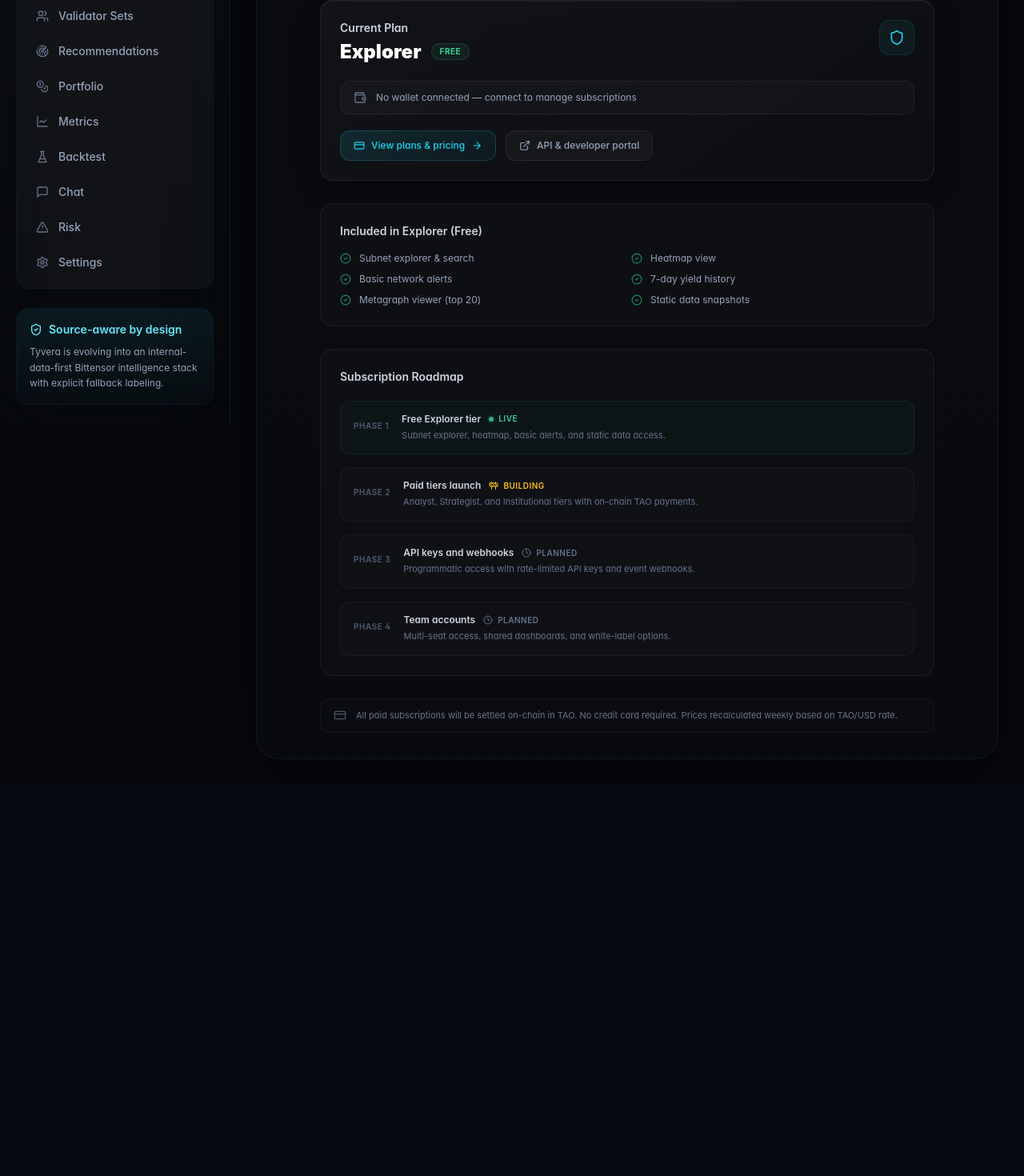
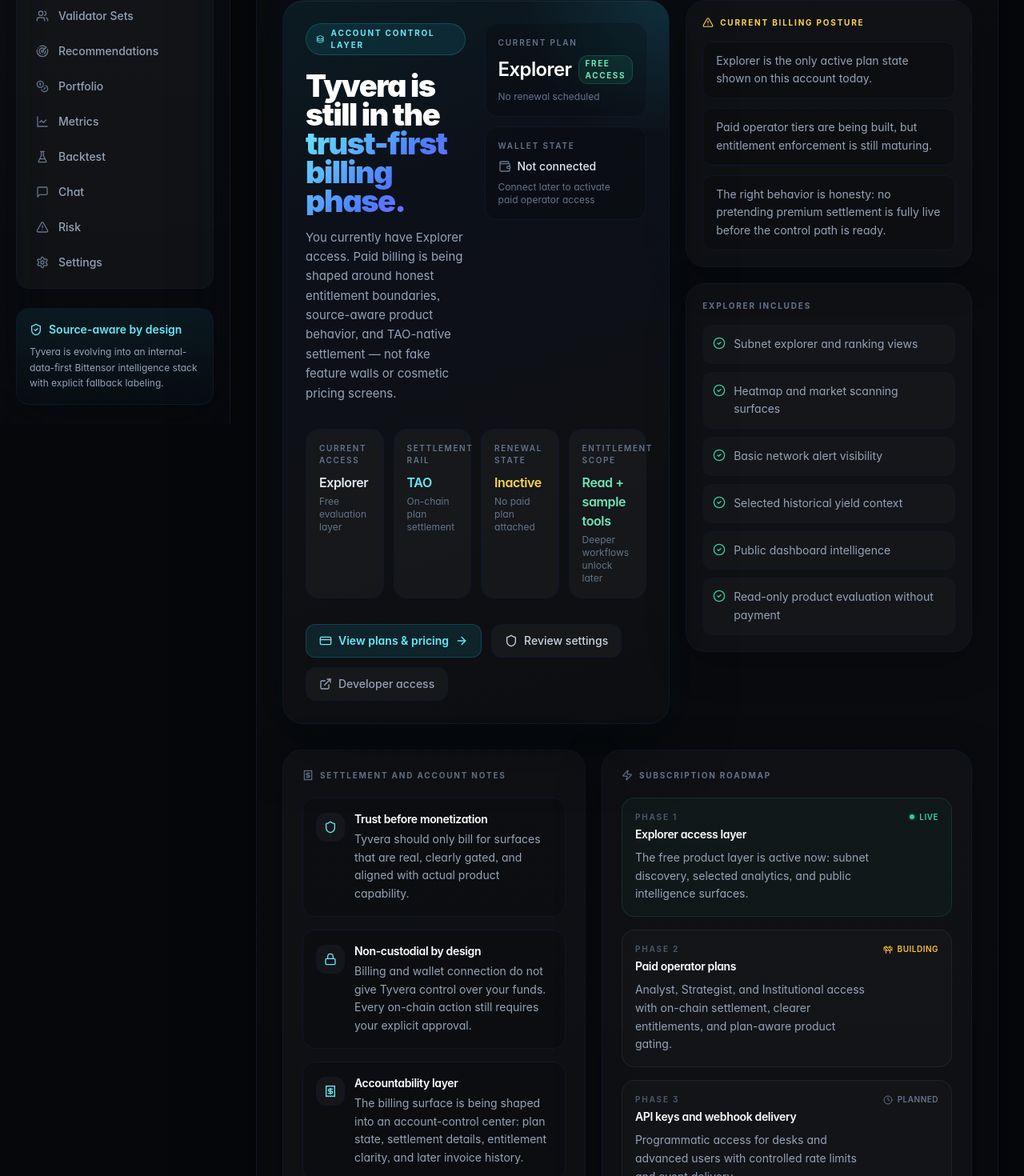
Before and after one commit to openclawbeta/tyvera, a Next.js app: page /billing in a window 1280 px wide. Shown: the part 320-1790 px from the top of the page at 80% size. Before the commit the page ends 1301 px from the top, so only its background shows below. Built offline with nearby package versions, Linux system fonts and the light colour scheme; no server answers.

Commit message:
feat(ui): redesign billing account surface

```diff
--- a/app/(app)/billing/page.tsx
+++ b/app/(app)/billing/page.tsx
@@ -1,40 +1,110 @@
 "use client";
 
-import { Wallet, CreditCard, ArrowRight, ExternalLink, Clock, Shield, CheckCircle2, Construction } from "lucide-react";
+import {
+  Wallet,
+  CreditCard,
+  ArrowRight,
+  ExternalLink,
+  Clock,
+  Shield,
+  CheckCircle2,
+  Construction,
+  Zap,
+  AlertTriangle,
+  Receipt,
+  Layers3,
+  Lock,
+} from "lucide-react";
 import Link from "next/link";
 import { PageHeader } from "@/components/layout/page-header";
 import { FadeIn, StaggerContainer, StaggerItem } from "@/components/ui-custom/fade-in";
 
 const PLAN_STATUS = {
   tier: "Explorer",
-  status: "Free",
+  status: "Free access",
   walletConnected: false,
+  renewal: "No renewal scheduled",
+  settlementRail: "TAO on-chain",
 } as const;
 
 const ROADMAP_PHASES = [
   {
     phase: "Phase 1",
-    label: "Free Explorer tier",
+    label: "Explorer access layer",
     status: "live" as const,
-    detail: "Subnet explorer, heatmap, basic alerts, and static data access.",
+    detail: "The free product layer is active now: subnet discovery, selected analytics, and public intelligence surfaces.",
   },
   {
     phase: "Phase 2",
-    label: "Paid tiers launch",
+    label: "Paid operator plans",
     status: "building" as const,
-    detail: "Analyst, Strategist, and Institutional tiers with on-chain TAO payments.",
+    detail: "Analyst, Strategist, and Institutional access with on-chain settlement, clearer entitlements, and plan-aware product gating.",
   },
   {
     phase: "Phase 3",
-    label: "API keys and webhooks",
+    label: "API keys and webhook delivery",
     status: "planned" as const,
-    detail: "Programmatic access with rate-limited API keys and event webhooks.",
+    detail: "Programmatic access for desks and advanced users with controlled rate limits and event delivery.",
   },
   {
     phase: "Phase 4",
-    label: "Team accounts",
+    label: "Team and desk accounts",
     status: "planned" as const,
-    detail: "Multi-seat access, shared dashboards, and white-label options.",
+    detail: "Shared access, multi-wallet workflows, and broader operational controls for funds, subnet teams, and internal research groups.",
+  },
+];
+
+const EXPLORER_FEATURES = [
+  "Subnet explorer and ranking views",
+  "Heatmap and market scanning surfaces",
+  "Basic network alert visibility",
+  "Selected historical yield context",
+  "Public dashboard intelligence",
+  "Read-only product evaluation without payment",
+];
+
+const ACCOUNT_SURFACES = [
+  {
+    label: "Current access",
+    value: "Explorer",
+    note: "Free evaluation layer",
+    tone: "text-slate-200",
+  },
+  {
+    label: "Settlement rail",
+    value: "TAO",
+    note: "On-chain plan settlement",
+    tone: "text-cyan-300",
+  },
+  {
+    label: "Renewal state",
+    value: "Inactive",
+    note: "No paid plan attached",
+    tone: "text-amber-300",
+  },
+  {
+    label: "Entitlement scope",
+    value: "Read + sample tools",
+    note: "Deeper workflows unlock later",
+    tone: "text-emerald-300",
+  },
+];
+
+const BILLING_NOTES = [
+  {
+    icon: Shield,
+    title: "Trust before monetization",
+    detail: "Tyvera should only bill for surfaces that are real, clearly gated, and aligned with actual product capability.",
+  },
+  {
+    icon: Lock,
+    title: "Non-custodial by design",
+    detail: "Billing and wallet connection do not give Tyvera control over your funds. Every on-chain action still requires your explicit approval.",
+  },
+  {
+    icon: Receipt,
+    title: "Accountability layer",
+    detail: "The billing surface is being shaped into an account-control center: plan state, settlement details, entitlement clarity, and later invoice history.",
   },
 ];
 
@@ -65,180 +135,225 @@
 
 export default function BillingPage() {
   return (
-    <div className="max-w-3xl mx-auto space-y-7">
+    <div className="max-w-6xl mx-auto space-y-8">
       <PageHeader
         title="Billing & Account"
-        subtitle="Your subscription status and payment history"
+        subtitle="Plan status, entitlement direction, and the trust model behind paid access"
       />
 
-      {/* Current plan card */}
       <FadeIn>
+        <div className="grid gap-5 xl:grid-cols-[1.15fr_0.85fr]">
           <div
-          className="rounded-2xl p-6 relative overflow-hidden"
+            className="relative overflow-hidden rounded-[26px] border border-white/8 p-6 md:p-7"
             style={{
-            background: "linear-gradient(145deg, rgba(255,255,255,0.035) 0%, rgba(255,255,255,0.015) 100%)",
-            border: "1px solid rgba(255,255,255,0.08)",
-            boxShadow: "0 1px 0 rgba(255,255,255,0.05) inset, 0 8px 32px rgba(0,0,0,0.3)",
+              background:
+                "linear-gradient(160deg, rgba(34,211,238,0.08) 0%, rgba(79,124,255,0.045) 28%, rgba(255,255,255,0.018) 62%, rgba(255,255,255,0.012) 100%)",
+              boxShadow:
+                "0 24px 80px rgba(0,0,0,0.34), inset 0 1px 0 rgba(255,255,255,0.05), 0 0 40px rgba(34,211,238,0.04)",
             }}
           >
-          <div className="flex items-start justify-between mb-5">
-            <div>
-              <h3 className="text-sm font-semibold text-slate-300 mb-1">Current Plan</h3>
-              <div className="flex items-center gap-3">
-                <span className="text-2xl font-black text-white">{PLAN_STATUS.tier}</span>
-                <span
-                  className="px-2.5 py-0.5 rounded-lg text-[10px] font-bold uppercase tracking-wider"
-                  style={{
-                    background: "rgba(52,211,153,0.08)",
-                    border: "1px solid rgba(52,211,153,0.18)",
-                    color: "#34d399",
-                  }}
-                >
+            <div className="absolute right-0 top-0 h-40 w-56 pointer-events-none" style={{ background: "radial-gradient(circle at top right, rgba(34,211,238,0.14), transparent 68%)" }} />
+
+            <div className="relative flex flex-col gap-8">
+              <div className="flex flex-col gap-6 lg:flex-row lg:items-start lg:justify-between">
+                <div className="max-w-2xl">
+                  <div className="inline-flex items-center gap-2 rounded-full border border-cyan-400/20 bg-cyan-400/10 px-3 py-1 text-[10px] font-bold uppercase tracking-[0.18em] text-cyan-300">
+                    <Layers3 className="w-3 h-3" />
+                    account control layer
+                  </div>
+                  <h2 className="mt-5 text-3xl font-black tracking-[-0.04em] text-white md:text-[38px]">
+                    Tyvera is still in the
+                    <span className="block bg-[linear-gradient(135deg,#67e8f9_0%,#4f7cff_55%,#8b5cf6_100%)] bg-clip-text text-transparent">
+                      trust-first billing phase.
+                    </span>
+                  </h2>
+                  <p className="mt-4 max-w-xl text-sm leading-relaxed text-slate-400 md:text-[15px]">
+                    You currently have Explorer access. Paid billing is being shaped around honest entitlement boundaries,
+                    source-aware product behavior, and TAO-native settlement — not fake feature walls or cosmetic pricing screens.
+                  </p>
+                </div>
+
+                <div className="grid w-full max-w-[280px] gap-3">
+                  <div className="rounded-2xl border border-white/8 bg-black/20 px-4 py-4">
+                    <div className="text-[10px] font-semibold uppercase tracking-[0.18em] text-slate-500">Current plan</div>
+                    <div className="mt-2 flex items-center gap-2">
+                      <span className="text-2xl font-semibold tracking-tight text-white">{PLAN_STATUS.tier}</span>
+                      <span className="rounded-lg border border-emerald-400/20 bg-emerald-400/10 px-2 py-0.5 text-[10px] font-bold uppercase tracking-[0.16em] text-emerald-300">
                         {PLAN_STATUS.status}
                       </span>
                     </div>
+                    <div className="mt-2 text-xs text-slate-500">{PLAN_STATUS.renewal}</div>
                   </div>
-            <div
-              className="w-11 h-11 rounded-xl flex items-center justify-center"
-              style={{
-                background: "rgba(34,211,238,0.06)",
-                border: "1px solid rgba(34,211,238,0.12)",
-              }}
-            >
-              <Shield className="w-5 h-5 text-cyan-400" />
+
+                  <div className="rounded-2xl border border-white/8 bg-black/20 px-4 py-4">
+                    <div className="text-[10px] font-semibold uppercase tracking-[0.18em] text-slate-500">Wallet state</div>
+                    <div className="mt-2 flex items-center gap-2 text-sm font-medium text-slate-200">
+                      <Wallet className="w-4 h-4 text-slate-500" />
+                      {PLAN_STATUS.walletConnected ? "Connected" : "Not connected"}
+                    </div>
+                    <div className="mt-2 text-xs text-slate-500">
+                      {PLAN_STATUS.walletConnected
+                        ? "Ready for plan management"
+                        : "Connect later to activate paid operator access"}
+                    </div>
+                  </div>
                 </div>
               </div>
 
-          {/* Wallet status */}
-          <div
-            className="flex items-center gap-3 px-4 py-3 rounded-xl mb-5"
-            style={{
-              background: "rgba(255,255,255,0.025)",
-              border: "1px solid rgba(255,255,255,0.06)",
-            }}
-          >
-            <Wallet className="w-4 h-4 text-slate-500" />
-            <span className="text-xs text-slate-400">
-              {PLAN_STATUS.walletConnected
-                ? "Wallet connected"
-                : "No wallet connected \u2014 connect to manage subscriptions"}
-            </span>
+              <div className="grid gap-3 md:grid-cols-4">
+                {ACCOUNT_SURFACES.map((item) => (
+                  <div key={item.label} className="rounded-2xl border border-white/8 bg-white/[0.03] px-4 py-4">
+                    <div className="text-[10px] font-semibold uppercase tracking-[0.16em] text-slate-500">{item.label}</div>
+                    <div className={`mt-2 text-base font-semibold tracking-tight ${item.tone}`}>{item.value}</div>
+                    <div className="mt-1 text-xs text-slate-500">{item.note}</div>
+                  </div>
+                ))}
               </div>
 
-          {/* Actions */}
               <div className="flex flex-wrap gap-3">
                 <Link
                   href="/pricing"
-              className="inline-flex items-center gap-2 text-xs font-medium px-4 py-2.5 rounded-xl transition-all hover:brightness-110"
-              style={{
-                background: "linear-gradient(135deg, rgba(34,211,238,0.12), rgba(6,182,212,0.06))",
-                border: "1px solid rgba(34,211,238,0.2)",
-                color: "#22d3ee",
-              }}
+                  className="inline-flex items-center gap-2 rounded-xl border border-cyan-400/20 bg-cyan-400/10 px-4 py-2.5 text-sm font-semibold text-cyan-300 transition-all hover:bg-cyan-400/15"
                 >
-              <CreditCard className="w-3.5 h-3.5" />
+                  <CreditCard className="w-4 h-4" />
                   View plans & pricing
-              <ArrowRight className="w-3.5 h-3.5" />
+                  <ArrowRight className="w-4 h-4" />
+                </Link>
+                <Link
+                  href="/settings"
+                  className="inline-flex items-center gap-2 rounded-xl border border-white/8 bg-white/[0.04] px-4 py-2.5 text-sm font-medium text-slate-300 transition-all hover:bg-white/[0.07]"
+                >
+                  <Shield className="w-4 h-4" />
+                  Review settings
                 </Link>
                 <Link
                   href="/developers"
-              className="inline-flex items-center gap-2 text-xs font-medium px-4 py-2.5 rounded-xl transition-all hover:brightness-110"
-              style={{
-                background: "rgba(255,255,255,0.03)",
-                border: "1px solid rgba(255,255,255,0.08)",
-                color: "#94a3b8",
-              }}
+                  className="inline-flex items-center gap-2 rounded-xl border border-white/8 bg-white/[0.04] px-4 py-2.5 text-sm font-medium text-slate-400 transition-all hover:bg-white/[0.07] hover:text-slate-300"
                 >
-              <ExternalLink className="w-3.5 h-3.5" />
-              API & developer portal
+                  <ExternalLink className="w-4 h-4" />
+                  Developer access
                 </Link>
+              </div>
+            </div>
+          </div>
+
+          <div className="space-y-5">
+            <div className="rounded-[24px] border border-white/8 bg-white/[0.025] p-5 shadow-[0_14px_50px_rgba(0,0,0,0.24)]">
+              <div className="flex items-center gap-2 text-[10px] font-bold uppercase tracking-[0.18em] text-amber-300">
+                <AlertTriangle className="w-3.5 h-3.5" />
+                current billing posture
+              </div>
+              <div className="mt-4 space-y-3">
+                {[
+                  "Explorer is the only active plan state shown on this account today.",
+                  "Paid operator tiers are being built, but entitlement enforcement is still maturing.",
+                  "The right behavior is honesty: no pretending premium settlement is fully live before the control path is ready.",
+                ].map((line) => (
+                  <div key={line} className="rounded-xl border border-white/6 bg-black/20 px-4 py-3 text-sm leading-relaxed text-slate-400">
+                    {line}
+                  </div>
+                ))}
+              </div>
+            </div>
+
+            <div className="rounded-[24px] border border-white/8 bg-white/[0.025] p-5 shadow-[0_14px_50px_rgba(0,0,0,0.24)]">
+              <div className="text-[10px] font-bold uppercase tracking-[0.18em] text-slate-500">Explorer includes</div>
+              <div className="mt-4 grid gap-2.5">
+                {EXPLORER_FEATURES.map((feature) => (
+                  <div key={feature} className="flex items-start gap-2.5 rounded-xl border border-white/6 bg-white/[0.02] px-3 py-3">
+                    <CheckCircle2 className="mt-0.5 h-4 w-4 shrink-0 text-emerald-400" />
+                    <span className="text-sm leading-relaxed text-slate-400">{feature}</span>
+                  </div>
+                ))}
+              </div>
+            </div>
           </div>
         </div>
       </FadeIn>
 
-      {/* What's included in Explorer */}
       <FadeIn>
-        <div
-          className="rounded-2xl p-6"
-          style={{
-            background: "rgba(255,255,255,0.018)",
-            border: "1px solid rgba(255,255,255,0.06)",
-          }}
-        >
-          <h3 className="text-sm font-semibold text-slate-300 mb-4">Included in Explorer (Free)</h3>
-          <div className="grid grid-cols-1 sm:grid-cols-2 gap-2.5">
-            {[
-              "Subnet explorer & search",
-              "Heatmap view",
-              "Basic network alerts",
-              "7-day yield history",
-              "Metagraph viewer (top 20)",
-              "Static data snapshots",
-            ].map((feature) => (
-              <div key={feature} className="flex items-center gap-2.5 text-xs text-slate-400">
-                <CheckCircle2 className="w-3.5 h-3.5 text-emerald-400/60 flex-shrink-0" />
-                {feature}
+        <div className="grid gap-5 xl:grid-cols-[0.9fr_1.1fr]">
+          <div className="rounded-[24px] border border-white/8 bg-white/[0.022] p-6 shadow-[0_16px_56px_rgba(0,0,0,0.26)]">
+            <div className="mb-5 flex items-center gap-2 text-[10px] font-bold uppercase tracking-[0.18em] text-slate-500">
+              <Receipt className="w-3.5 h-3.5" />
+              settlement and account notes
+            </div>
+            <div className="space-y-4">
+              {BILLING_NOTES.map(({ icon: Icon, title, detail }) => (
+                <div key={title} className="rounded-2xl border border-white/8 bg-black/20 p-4">
+                  <div className="flex items-start gap-3">
+                    <div className="mt-0.5 flex h-9 w-9 shrink-0 items-center justify-center rounded-xl border border-white/8 bg-white/[0.04]">
+                      <Icon className="h-4 w-4 text-cyan-300" />
+                    </div>
+                    <div>
+                      <div className="text-sm font-semibold tracking-tight text-white">{title}</div>
+                      <p className="mt-1 text-sm leading-relaxed text-slate-400">{detail}</p>
+                    </div>
+                  </div>
                 </div>
               ))}
             </div>
+
+            <div className="mt-5 rounded-2xl border border-cyan-400/12 bg-cyan-400/[0.035] px-4 py-4 text-sm leading-relaxed text-slate-400">
+              <span className="font-semibold text-cyan-300">TAO-native direction.</span>{" "}
+              Paid access is intended to settle on-chain in TAO, with clearer entitlement states and less ambiguity between browsing, paid research, and operational workflows.
             </div>
-      </FadeIn>
+          </div>
 
-      {/* Subscription roadmap */}
-      <FadeIn>
-        <div
-          className="rounded-2xl p-6"
-          style={{
-            background: "rgba(255,255,255,0.018)",
-            border: "1px solid rgba(255,255,255,0.06)",
-          }}
-        >
-          <h3 className="text-sm font-semibold text-slate-300 mb-5">Subscription Roadmap</h3>
+          <div className="rounded-[24px] border border-white/8 bg-white/[0.022] p-6 shadow-[0_16px_56px_rgba(0,0,0,0.26)]">
+            <div className="mb-5 flex items-center gap-2 text-[10px] font-bold uppercase tracking-[0.18em] text-slate-500">
+              <Zap className="w-3.5 h-3.5" />
+              subscription roadmap
+            </div>
             <StaggerContainer className="space-y-4">
               {ROADMAP_PHASES.map((phase) => (
                 <StaggerItem key={phase.phase}>
                   <div
-                  className="flex items-start gap-4 px-4 py-3.5 rounded-xl"
+                    className="rounded-2xl px-4 py-4"
                     style={{
-                    background: phase.status === "live" ? "rgba(52,211,153,0.03)" : "rgba(255,255,255,0.015)",
-                    border: `1px solid ${phase.status === "live" ? "rgba(52,211,153,0.1)" : "rgba(255,255,255,0.04)"}`,
+                      background: phase.status === "live" ? "rgba(52,211,153,0.035)" : "rgba(255,255,255,0.018)",
+                      border: `1px solid ${phase.status === "live" ? "rgba(52,211,153,0.14)" : "rgba(255,255,255,0.06)"}`,
                     }}
                   >
-                  <div className="pt-0.5 flex-shrink-0">
-                    <span
-                      className="text-[10px] font-bold text-slate-600 uppercase tracking-wider"
-                    >
-                      {phase.phase}
-                    </span>
+                    <div className="flex flex-col gap-3 md:flex-row md:items-start md:justify-between">
+                      <div className="min-w-0">
+                        <div className="text-[10px] font-bold uppercase tracking-[0.18em] text-slate-600">{phase.phase}</div>
+                        <div className="mt-1 text-sm font-semibold tracking-tight text-white">{phase.label}</div>
+                        <p className="mt-2 text-sm leading-relaxed text-slate-400">{phase.detail}</p>
                       </div>
-                  <div className="flex-1 min-w-0">
-                    <div className="flex items-center gap-2.5 mb-1">
-                      <span className="text-xs font-semibold text-slate-300">{phase.label}</span>
+                      <div className="shrink-0">
                         <StatusDot status={phase.status} />
                       </div>
-                    <p className="text-[11px] text-slate-500 leading-relaxed">{phase.detail}</p>
                     </div>
                   </div>
                 </StaggerItem>
               ))}
             </StaggerContainer>
           </div>
+        </div>
       </FadeIn>
 
-      {/* Payment info */}
       <FadeIn>
-        <div
-          className="rounded-xl px-4 py-3 flex items-center gap-3"
-          style={{
-            background: "rgba(255,255,255,0.012)",
-            border: "1px solid rgba(255,255,255,0.04)",
-          }}
-        >
-          <CreditCard className="w-4 h-4 text-slate-600 flex-shrink-0" />
-          <p className="text-[11px] text-slate-500">
-            All paid subscriptions will be settled on-chain in TAO. No credit card required.
-            Prices recalculated weekly based on TAO/USD rate.
-          </p>
+        <div className="grid gap-4 md:grid-cols-3">
+          {[
+            {
+              title: "What this page becomes",
+              detail: "A real account-control center: plan state, payment instructions, settlement history, and entitlement clarity.",
+            },
+            {
+              title: "Why it stays restrained",
+              detail: "Billing should feel trustworthy and operational — not like an over-designed sales page pretending unfinished systems are complete.",
+            },
+            {
+              title: "Best next action",
+              detail: "Use Pricing to inspect the planned plan structure, then return here as the account and settlement path gets hardened.",
+            },
+          ].map((card) => (
+            <div key={card.title} className="rounded-2xl border border-white/8 bg-white/[0.022] p-5">
+              <div className="text-sm font-semibold tracking-tight text-white">{card.title}</div>
+              <p className="mt-2 text-sm leading-relaxed text-slate-400">{card.detail}</p>
+            </div>
+          ))}
         </div>
       </FadeIn>
     </div>
```
Lines whose indentation alone changed are shown as unchanged.
